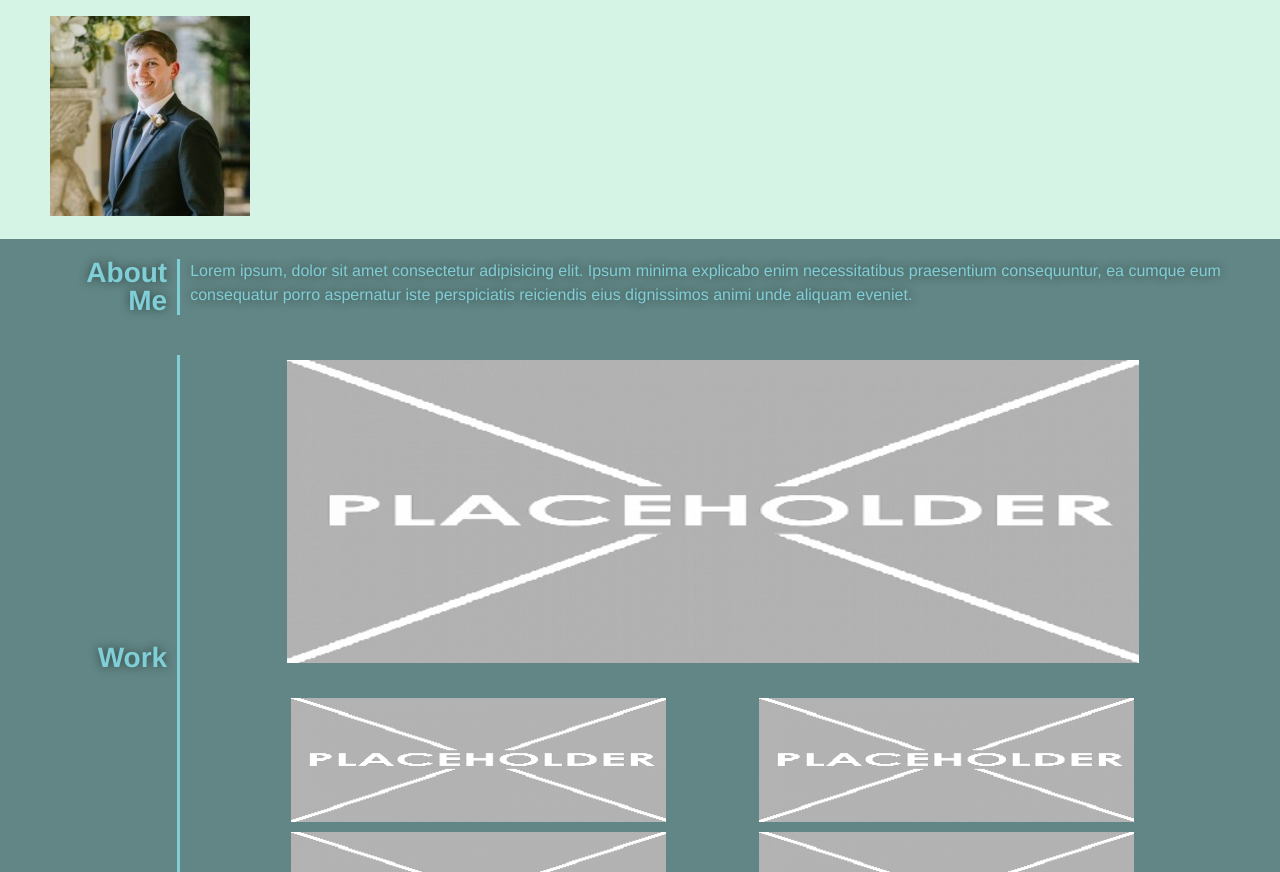
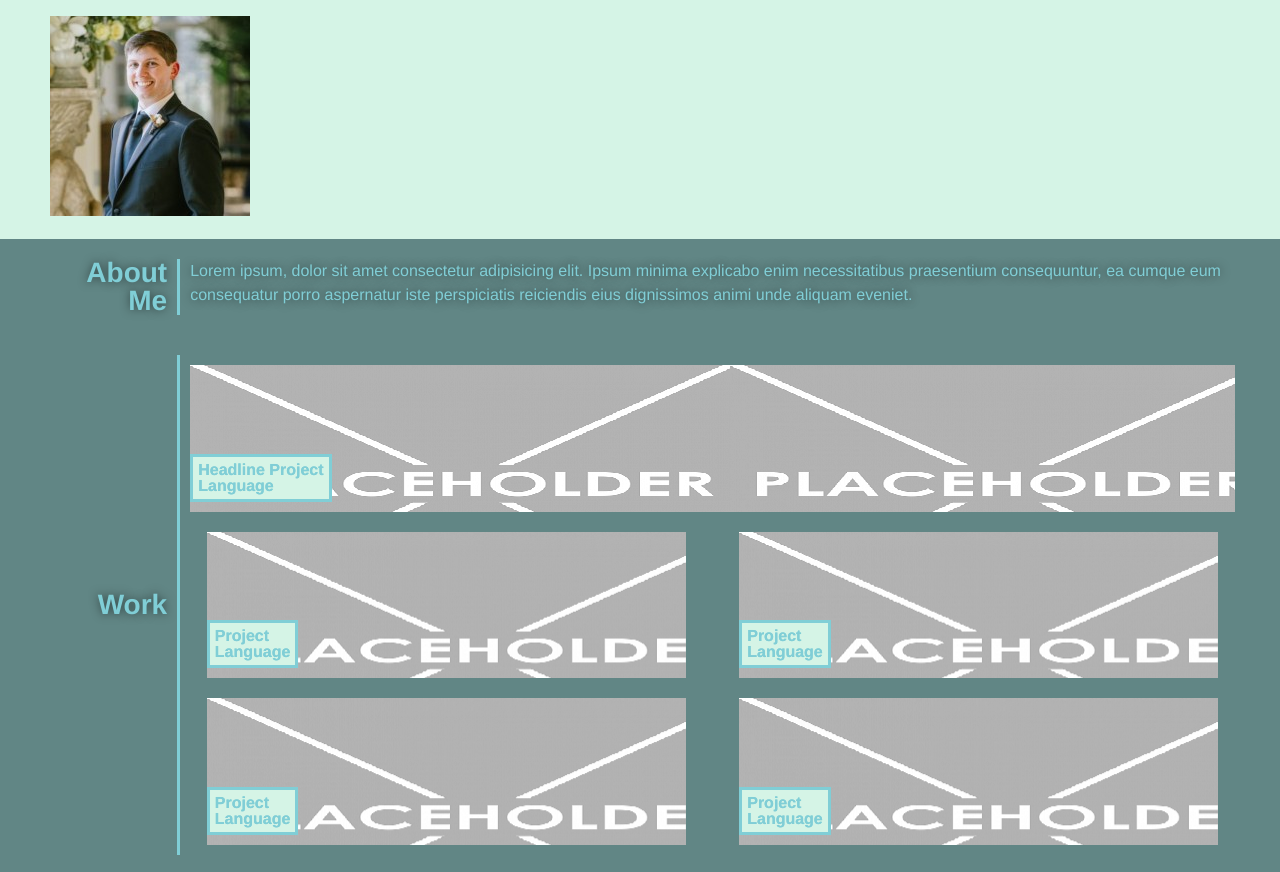
Before and after one commit to jciii91/professional-portfolio, a plain HTML site: page index.html in a window 1280 px wide. Shown: the part 80-952 px from the top of the page. Drawn offline with Linux system fonts and the light colour scheme.

Commit message:
images are captioned

```diff
--- a/assets/css/style.css
+++ b/assets/css/style.css
@@ -111,22 +111,37 @@ section a {
     color: var(--color2);
 }
 
-.image-container {
+.project-container {
+    min-height: 500px;
     display: flex;
+    justify-content: space-around;
     flex-wrap: wrap;
-    justify-content: space-around;
     width: 88%;
 }
 
 .headline-project {
-    width: 80%;
-    height: 50%;
-    margin: 5px 5px;
+    position: relative;
+    width: 100%;
+    background-image: url('../images/placeholder.png');
+    margin: 10px 10px;
 }
 
 .project {
-    width: 40%;
-    margin: 5px 5px;
+    position: relative;
+    width: 45%;
+    background-image: url('../images/placeholder.png');
+    margin: 10px 10px;
+}
+
+.project-container p {
+    color: var(--color2);
+    font-weight: bolder;
+    text-shadow: 0 0 0;
+    padding: 5px 5px;
+    position: absolute;
+    bottom: 10px;
+    background-color: var(--color1);
+    border: 3px solid var(--color2);
 }
 
 section nav {
--- a/index.html
+++ b/index.html
@@ -46,15 +46,21 @@
         <div class="title-container">
             <h2>Work</h2>
         </div>
-        <div class="image-container">
-            <img class="headline-project" src="./assets/images/placeholder.png">
-            <div class="image-container">
-                <img class="project" src="./assets/images/small-placeholder.png">
-                <img class="project" src="./assets/images/small-placeholder.png">
+        <div class="project-container">
+            <div class="headline-project">
+                <p>Headline Project<br>Language</p>
             </div>
-            <div class="image-container">
-                <img class="project" src="./assets/images/small-placeholder.png">
-                <img class="project" src="./assets/images/small-placeholder.png">
+            <div class="project">
+                <p>Project<br>Language</p>
+            </div>
+            <div class="project">
+                <p>Project<br>Language</p>
+            </div>
+            <div class="project">
+                <p>Project<br>Language</p>
+            </div>
+            <div class="project">
+                <p>Project<br>Language</p>
             </div>
         </div>
     </section>
```
